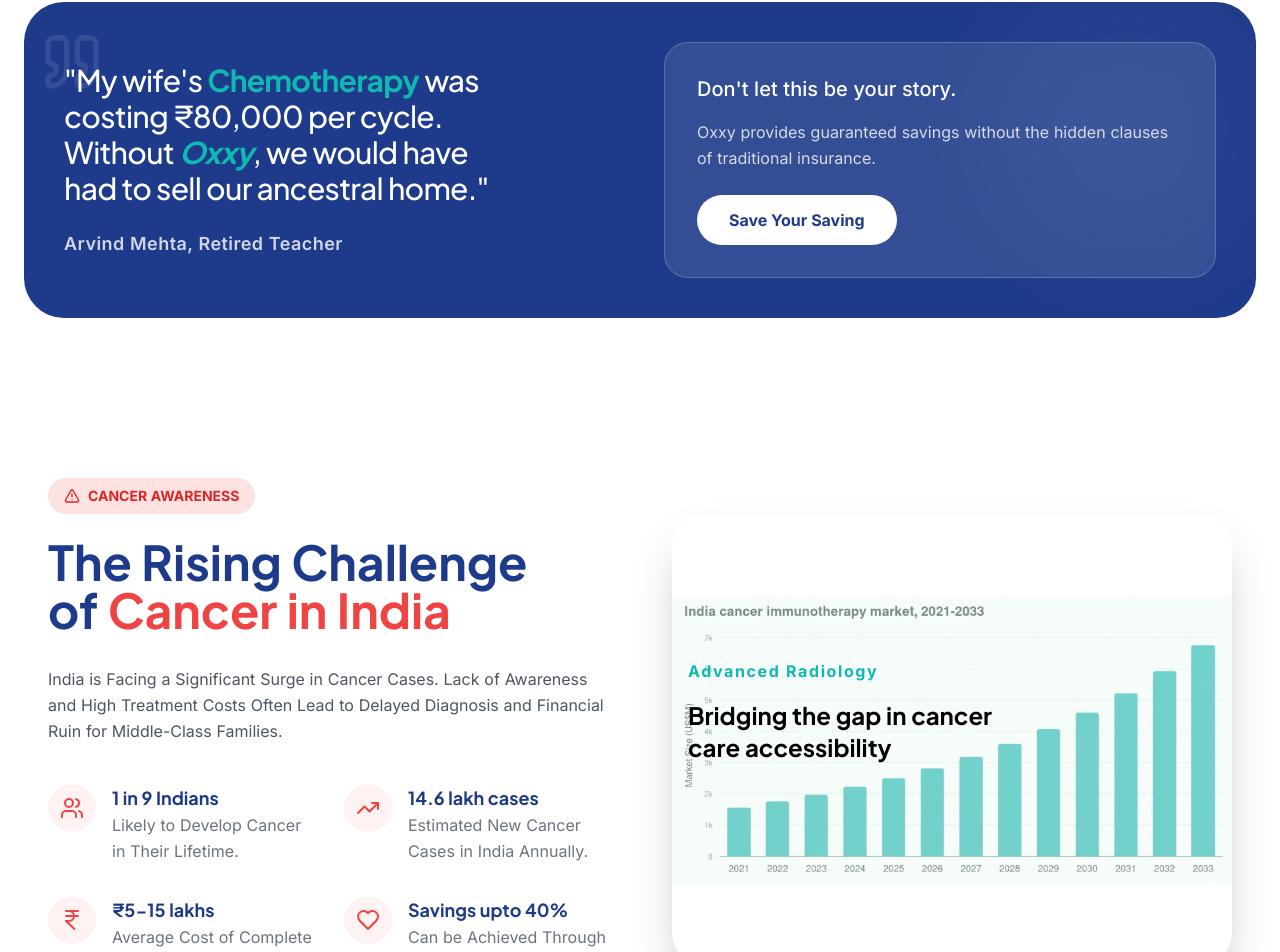
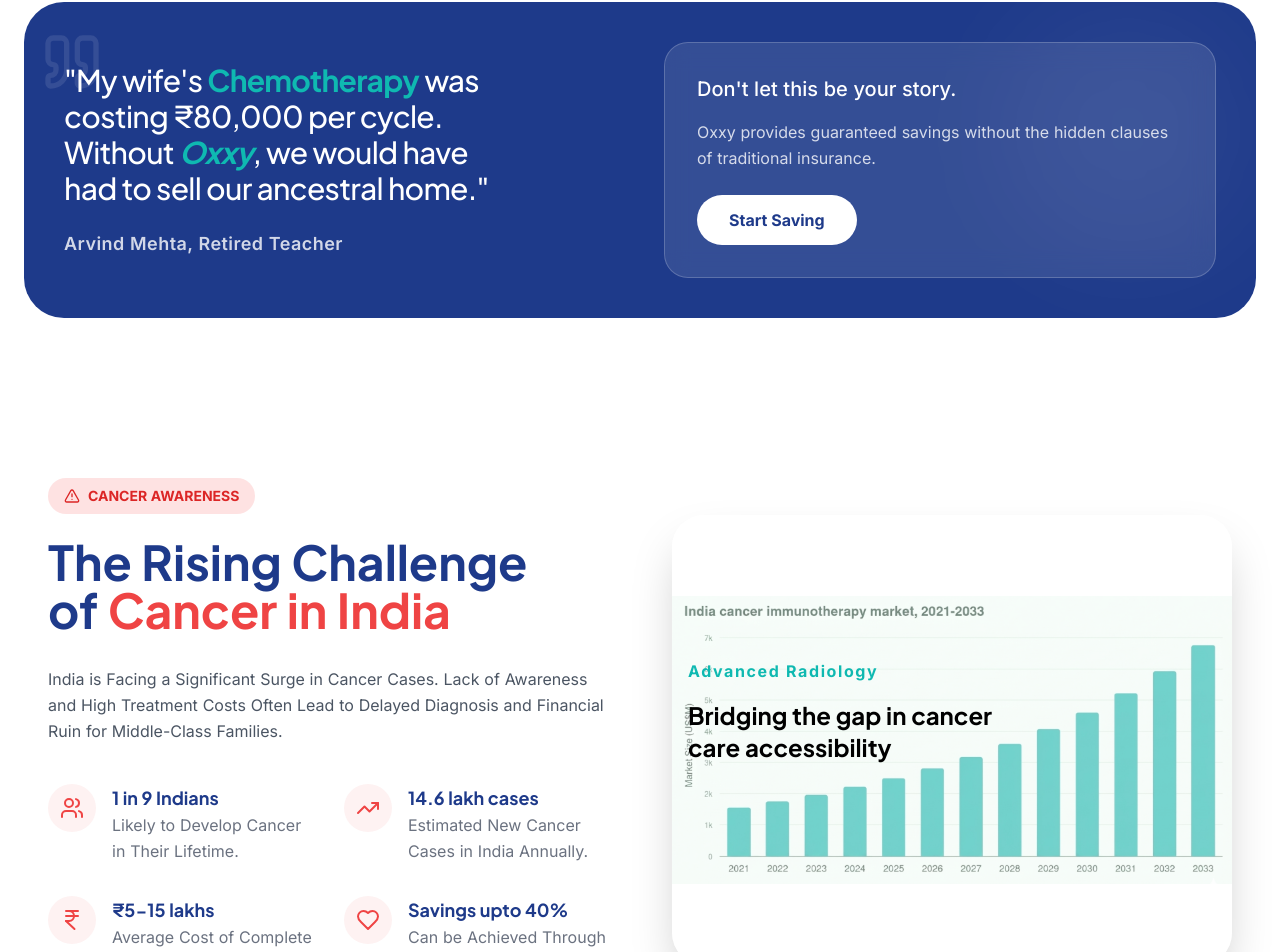
Before and after one commit to akashkumar66/cancer_k, a React (Vite) app: page / in a window 1280 px wide. Shown: the part 1974-2926 px from the top of the page. Built offline with nearby package versions, Linux system fonts and the light colour scheme.

Commit message:
saving button

```diff
--- a/src/components/Problem.jsx
+++ b/src/components/Problem.jsx
@@ -61,7 +61,7 @@
             <p className="text-white/80 mb-6">Oxxy provides guaranteed savings without the hidden clauses of traditional insurance.</p>
             <a href='https://www.oxxy.in/cancer/' target='_blank'>
               <button className="bg-white text-secondary font-bold px-8 py-3 rounded-full hover:bg-primary hover:text-white transition-all">
-                Save Your Saving
+                Start Saving
               </button>
             </a>
           </div>
```
